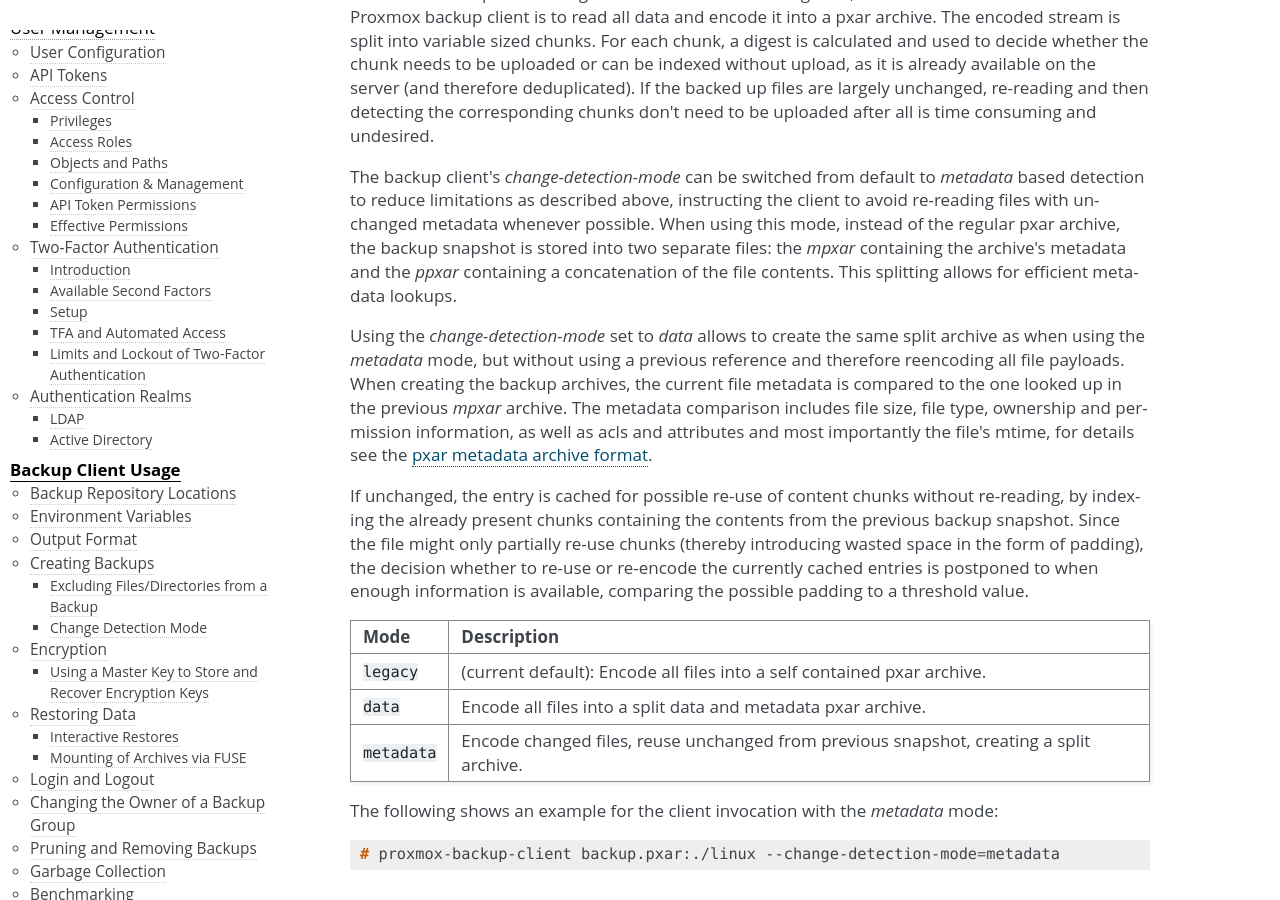
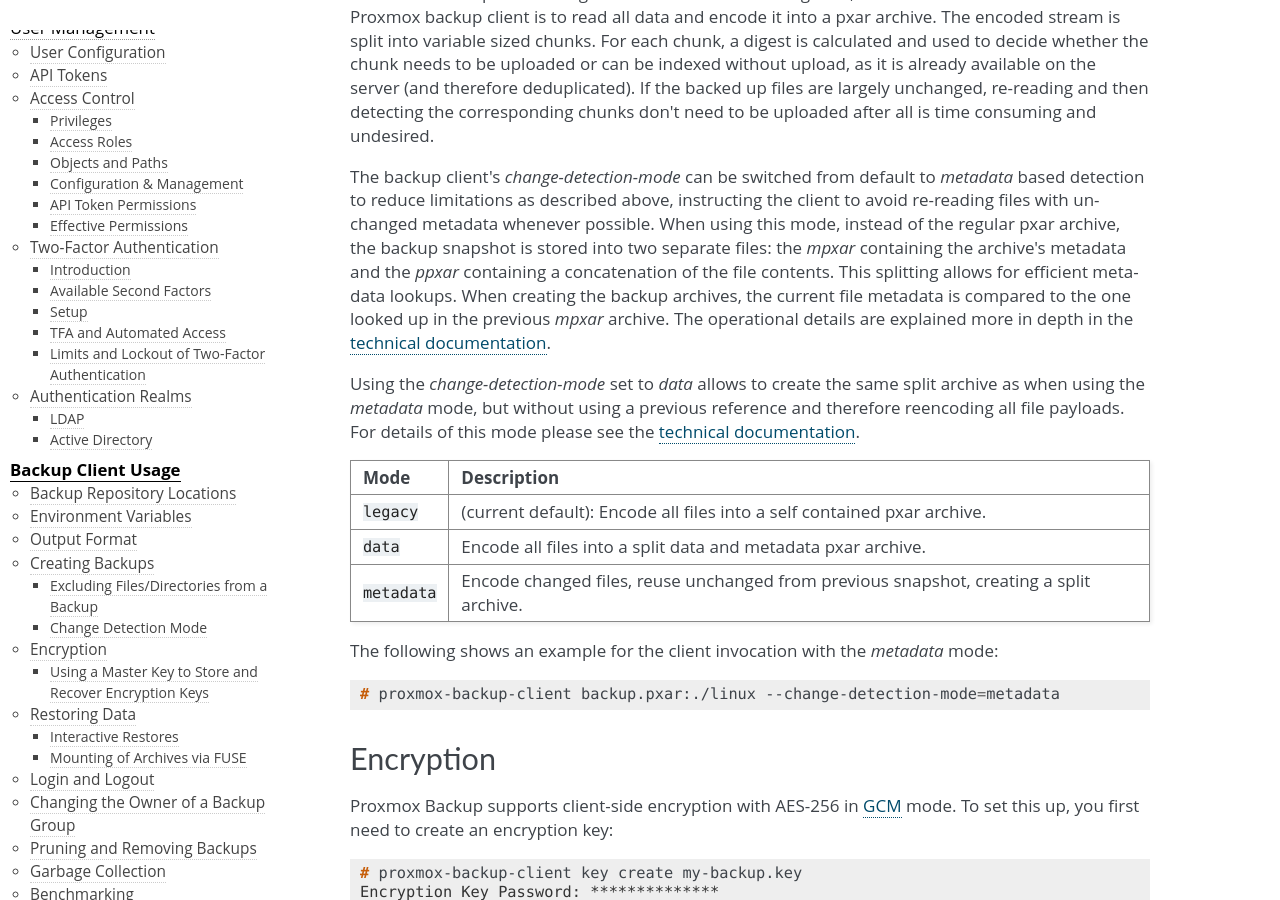
Before and after one commit to rikka-chunibyo/PBS-X, a Sphinx documentation site: the page built from docs/backup-client.rst, in a window 1280 px wide and 900 px high, scrolled down 6016 px. Built offline with Sphinx 7.4.7, drawn with Linux system fonts in a browser that asks for light colours.

Commit message:
docs: reference technical change detection mode section for client
Currently, the change detection modes are described in the client
usage section, not intended for in-depth explanation on how these
client option works, but rather with focus on how to use them.
Therefore, add a reference to the more detailed technical section
regarding the change detection modes and reduce duplicate
explanations.

Signed-off-by: Christian Ebner <c.ebner@proxmox.com>
Reviewed-by: Shannon Sterz <s.sterz@proxmox.com>

```diff
--- a/docs/backup-client.rst
+++ b/docs/backup-client.rst
@@ -301,24 +301,15 @@ the client to avoid re-reading files with unchanged metadata whenever possible.
 When using this mode, instead of the regular pxar archive, the backup snapshot
 is stored into two separate files: the `mpxar` containing the archive's metadata
 and the `ppxar` containing a concatenation of the file contents. This splitting
-allows for efficient metadata lookups.
+allows for efficient metadata lookups. When creating the backup archives, the
+current file metadata is compared to the one looked up in the previous `mpxar`
+archive. The operational details are explained more in depth in the
+:ref:`technical documentation <change-detection-mode-metadata>`.
 
 Using the `change-detection-mode` set to `data` allows to create the same split
 archive as when using the `metadata` mode, but without using a previous
-reference and therefore reencoding all file payloads.
-When creating the backup archives, the current file metadata is compared to the
-one looked up in the previous `mpxar` archive.
-The metadata comparison includes file size, file type, ownership and permission
-information, as well as acls and attributes and most importantly the file's
-mtime, for details see the
-:ref:`pxar metadata archive format <pxar-meta-format>`.
-
-If unchanged, the entry is cached for possible re-use of content chunks without
-re-reading, by indexing the already present chunks containing the contents from
-the previous backup snapshot. Since the file might only partially re-use chunks
-(thereby introducing wasted space in the form of padding), the decision whether
-to re-use or re-encode the currently cached entries is postponed to when enough
-information is available, comparing the possible padding to a threshold value.
+reference and therefore reencoding all file payloads. For details of this mode
+please see the :ref:`technical documentation <change-detection-mode-data>`.
 
 .. _client_change_detection_mode_table:
 
```
